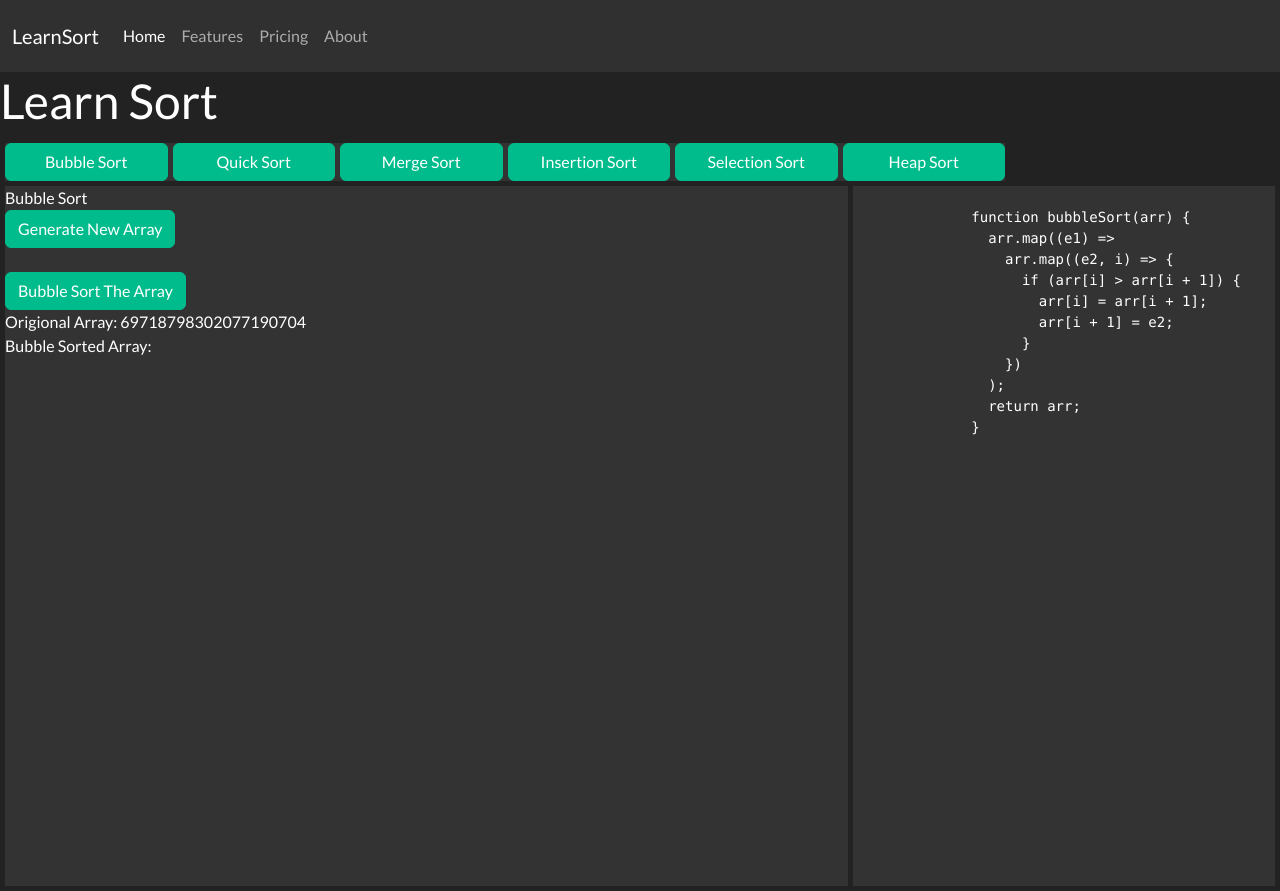
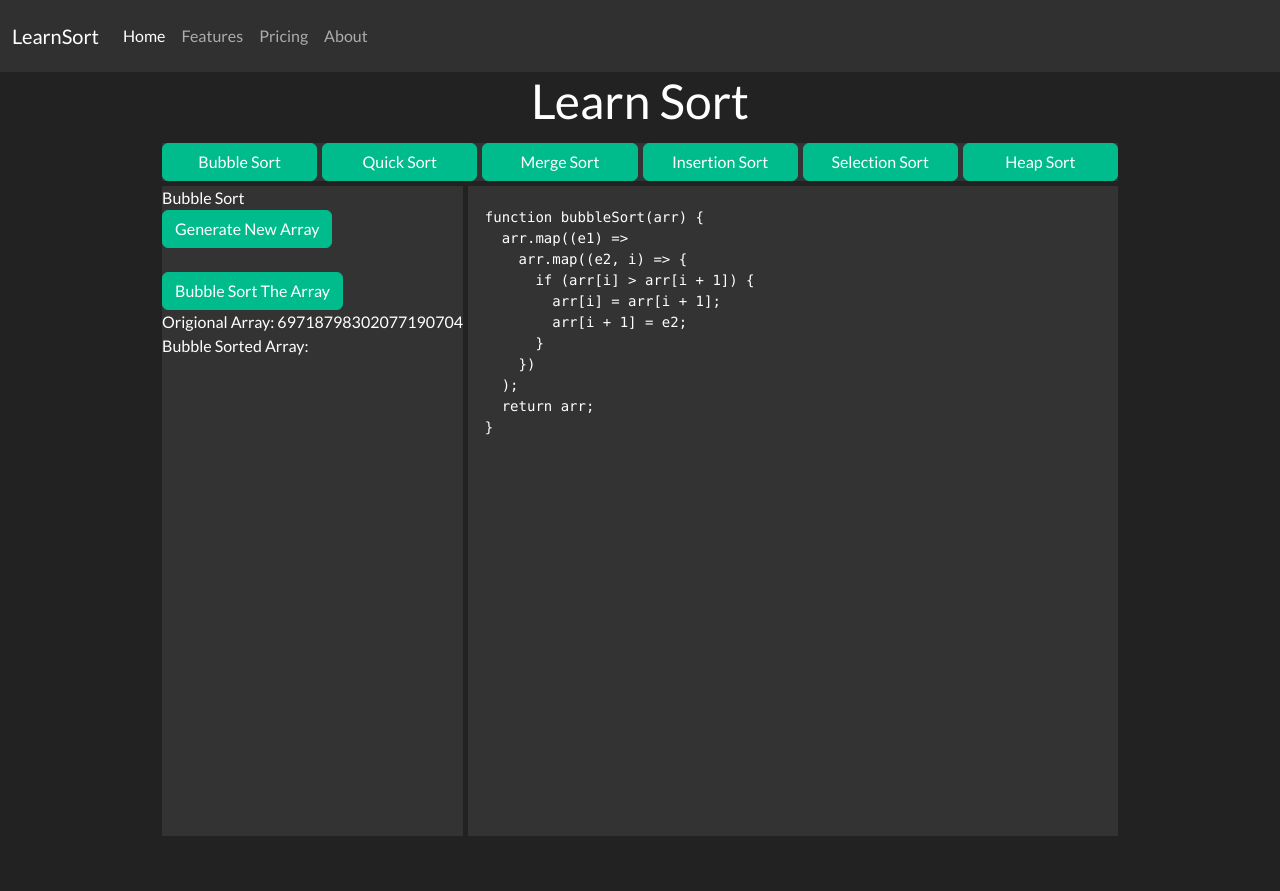
Before and after one commit to JTSkelton/learnsort, a React (Create React App) app: page / in a window 1280 px wide. After the commit the page ends 841 px from the top, so only its background shows below. Built offline with nearby package versions, Linux system fonts and the light colour scheme.

Commit message:
wokring on styling

```diff
--- a/src/App.css
+++ b/src/App.css
@@ -14,9 +14,12 @@ html {
 
 .algoBody {
   display: grid;
-  grid-template-columns: 2fr 1fr;
+  grid-template-areas:
+    "buttons buttons"
+    "visualizer codeblock";
   gap: 5px;
   padding: 5px;
+  justify-content: center;
 }
 
 .displayButton {
@@ -40,7 +43,17 @@ html {
 }
 
 .algoCode {
-  min-height: 700px;
+  display: flex;
   justify-content: left;
+  min-height: 650px;
+  min-width: 650px;
+  max-height: 700px;
+  max-width: 650px;
+
   background-color: rgb(51, 51, 51);
 }
+
+.header {
+  display: flex;
+  justify-content: center;
+}
--- a/src/components/Header.js
+++ b/src/components/Header.js
@@ -3,7 +3,9 @@ import React from "react";
 function Header() {
   return (
     <React.Fragment>
-      <h1>Learn Sort</h1>
+      <div className="header">
+        <h1>Learn Sort</h1>
+      </div>
     </React.Fragment>
   );
 }
```
Also changed, not shown: src/components/Body.js (indentation only).
